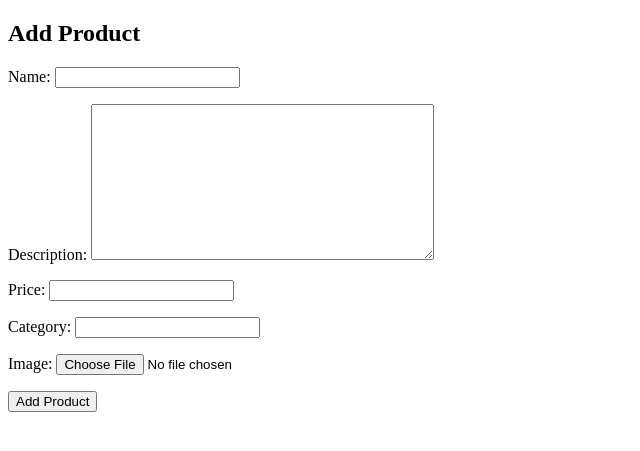
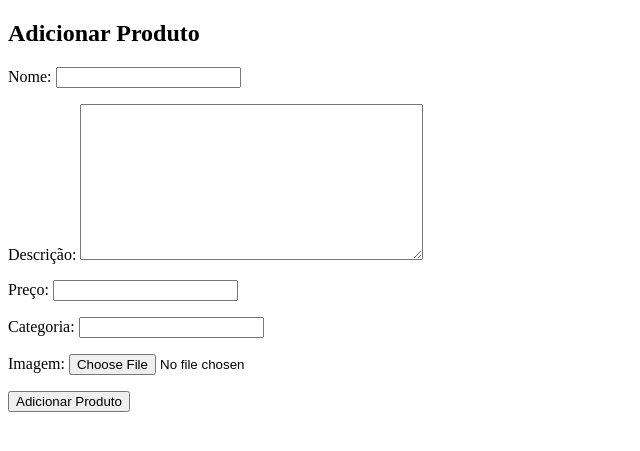
Before and after one commit to Felipe-Filgueiras/2024.1_SemGrupo_Projeto_Mall_Delivery, a Django app: page /products/add/ in a window 1280 px wide. Shown: the top 451 px of the page, without its empty margins (0-640 px from the left). Run offline with Django 5.2, Linux system fonts and the light colour scheme; a user stored in the database is signed in.

Commit message:
correção

```diff
--- a/ProjetoDjango/myproject/accounts/templates/products/product_add.html
+++ b/ProjetoDjango/myproject/accounts/templates/products/product_add.html
@@ -1,10 +1,10 @@
 {% extends "base_generic.html" %}
 
 {% block content %}
-  <h2>Add Product</h2>
+  <h2>Adicionar Produto</h2>
   <form method="post" enctype="multipart/form-data">
     {% csrf_token %}
     {{ form.as_p }}
-    <button type="submit">Add Product</button>
+    <button type="submit">Adicionar Produto</button>
   </form>
 {% endblock %}
--- a/ProjetoDjango/myproject/accounts/templates/products/product_list.html
+++ b/ProjetoDjango/myproject/accounts/templates/products/product_list.html
@@ -10,7 +10,7 @@
         <h3>{{ product.name }}</h3>
         <p>{{ product.description }}</p>
         <p>${{ product.price }}</p>
-        <p>Category: {{ product.category }}</p>
+        <p>Categoria: {{ product.category }}</p>
         {% if product.image %}
             <img src="{{ product.image }}" alt="{{ product.name }}" style="width: 100px; height: auto;">
         {% else %}
--- a/ProjetoDjango/myproject/products/forms.py
+++ b/ProjetoDjango/myproject/products/forms.py
@@ -6,6 +6,13 @@ class ProductForm(forms.ModelForm):
     class Meta:
         model = Product
         fields = ['name', 'description', 'price', 'category', 'image']
+        labels = {
+            'name': 'Nome',  # Change these as per your language or preference
+            'description': 'Descrição',
+            'price': 'Preço',
+            'category': 'Categoria',
+            'image': 'Imagem'
+        }
 
 class UserProfileForm(forms.ModelForm):
     class Meta:
```
Also changed, not shown: ProjetoDjango/myproject/db.sqlite3, ProjetoDjango/myproject/media/products/verde-5_4GNqEpn.jpg (added), ProjetoDjango/myproject/media/products/verde-5_nXCC7tA.jpg (added), ProjetoDjango/myproject/media/products/verde-5_nkXvwR8.jpg (added).
